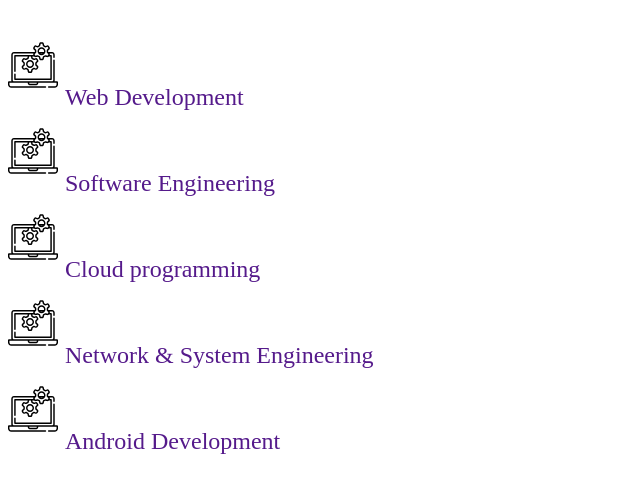
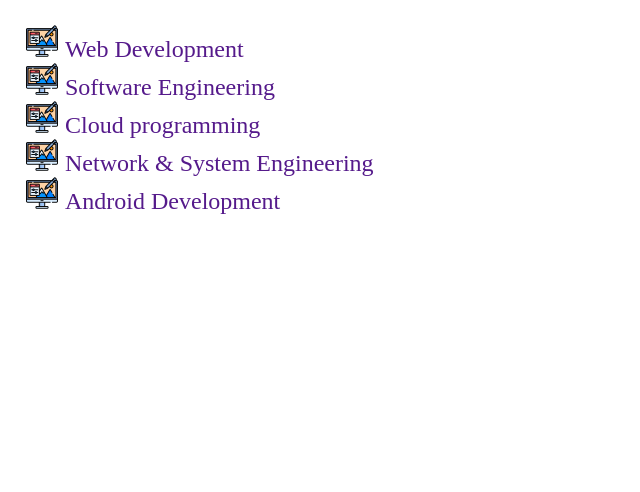
Before and after one commit to ayeesha17/list-image-pointer, a plain HTML site: page index.html in a window 1280 px wide. Shown: the whole page, without its empty margins (0-640 px from the left). Drawn offline with Linux system fonts and the light colour scheme.

Commit message:
list image pointer with css

```diff
--- a/css/style.css
+++ b/css/style.css
@@ -20,5 +20,5 @@ li > a:hover {
 }
 li {
   font-size: 1.5rem;
-  list-style-image: url(/img/data-management.svg);
+  list-style-image: url(/img/illustration.png);
 }
```
